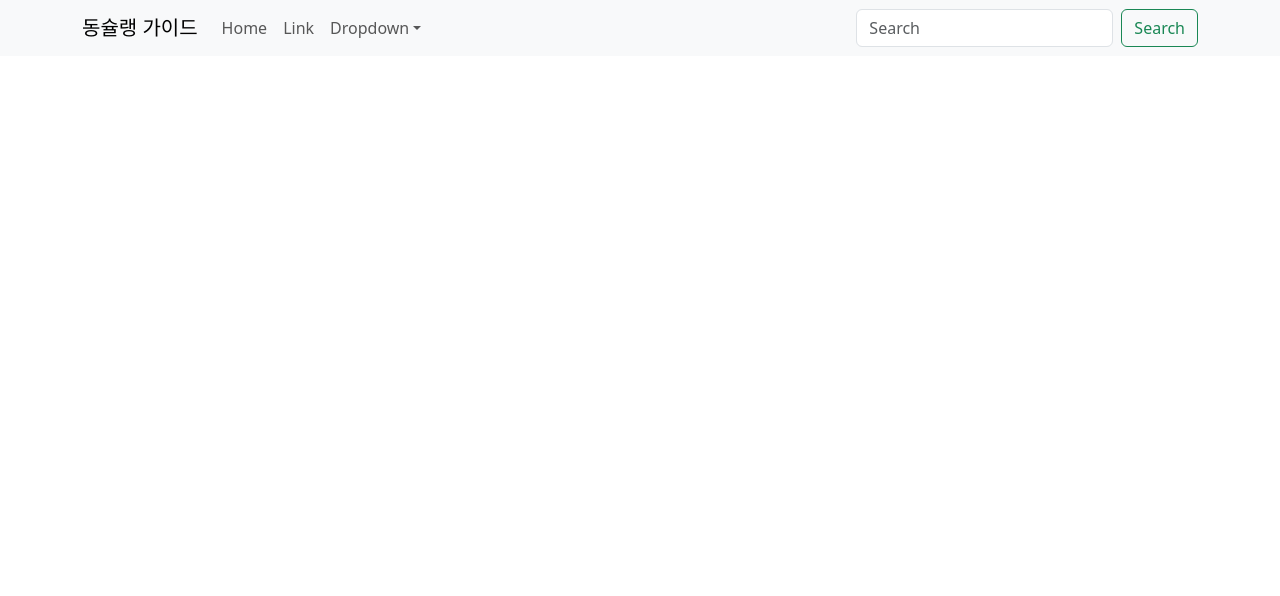
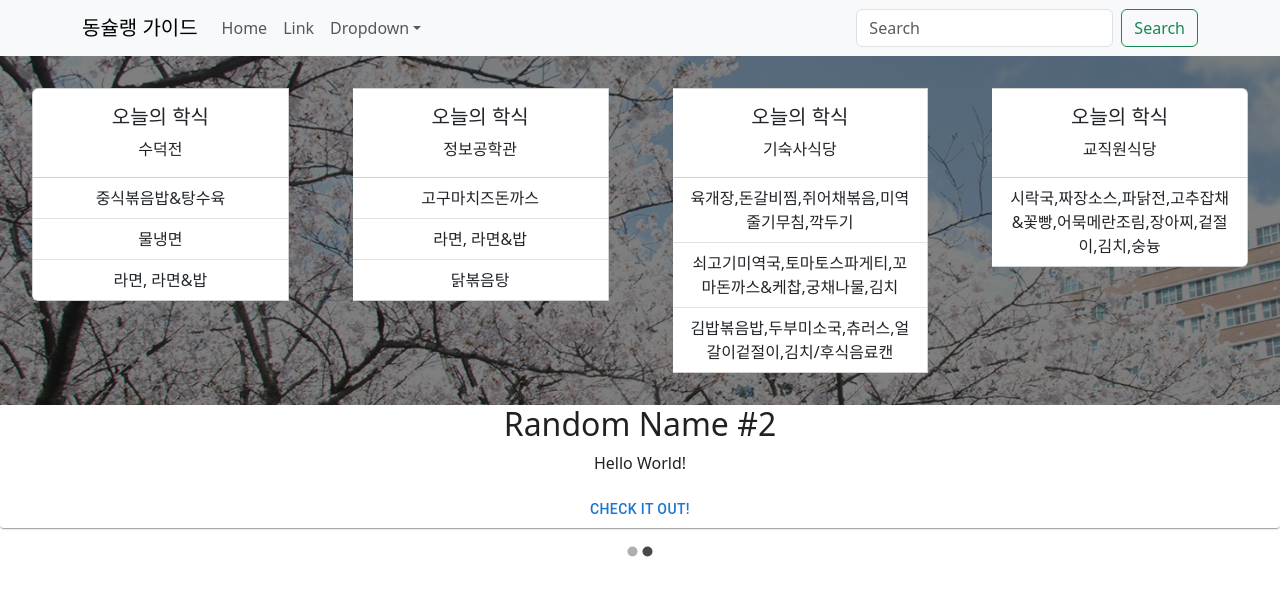
Before and after one commit to udwns310/dongchelin, a React (Create React App) app: page / in a window 1280 px wide. Shown: the top 596 px of the page. Built offline with nearby package versions, Linux system fonts and the light colour scheme.

Commit message:
오늘의 학식 카드, 캐로셀 예시

```diff
--- a/src/App.js
+++ b/src/App.js
@@ -1,47 +1,10 @@
 import './App.css';
-import 'bootstrap/dist/css/bootstrap.min.css';
-import Button from 'react-bootstrap/Button';
-import Container from 'react-bootstrap/Container';
-import Form from 'react-bootstrap/Form';
-import Nav from 'react-bootstrap/Nav';
-import Navbar from 'react-bootstrap/Navbar';
-import NavDropdown from 'react-bootstrap/NavDropdown';
+import Home from './home/home.js';
 
 function App() {
   return (
     <div className="App">
-      <Navbar expand="lg" className="bg-body-tertiary">
-      <Container>
-        <Navbar.Brand href="#home">동슐랭 가이드</Navbar.Brand>
-        <Navbar.Toggle aria-controls="basic-navbar-nav" />
-        <Navbar.Collapse id="basic-navbar-nav">
-          <Nav className="me-auto">
-            <Nav.Link href="#home">Home</Nav.Link>
-            <Nav.Link href="#link">Link</Nav.Link>
-            <NavDropdown title="Dropdown" id="basic-nav-dropdown">
-              <NavDropdown.Item href="#action/3.1">Action</NavDropdown.Item>
-              <NavDropdown.Item href="#action/3.2">
-                Another action
-              </NavDropdown.Item>
-              <NavDropdown.Item href="#action/3.3">Something</NavDropdown.Item>
-              <NavDropdown.Divider />
-              <NavDropdown.Item href="#action/3.4">
-                Separated link
-              </NavDropdown.Item>
-            </NavDropdown>
-          </Nav>
-          <Form className="d-flex">
-            <Form.Control
-              type="search"
-              placeholder="Search"
-              className="me-2"
-              aria-label="Search"
-            />
-            <Button variant="outline-success">Search</Button>
-          </Form>
-        </Navbar.Collapse>
-      </Container>
-    </Navbar>
+     <Home/>
     </div>
   );
 }
--- /dev/null
+++ b/src/Navibar.js
@@ -0,0 +1,49 @@
+import './App.css';
+import 'bootstrap/dist/css/bootstrap.min.css';
+import Button from 'react-bootstrap/Button';
+import Container from 'react-bootstrap/Container';
+import Form from 'react-bootstrap/Form';
+import Nav from 'react-bootstrap/Nav';
+import Navbar from 'react-bootstrap/Navbar';
+import NavDropdown from 'react-bootstrap/NavDropdown';
+
+function Navibar() {
+  return (
+    <div className="App">
+      <Navbar expand="lg" className="bg-body-tertiary">
+      <Container>
+        <Navbar.Brand href="#home">동슐랭 가이드</Navbar.Brand>
+        <Navbar.Toggle aria-controls="basic-navbar-nav" />
+        <Navbar.Collapse id="basic-navbar-nav">
+          <Nav className="me-auto">
+            <Nav.Link href="#home">Home</Nav.Link>
+            <Nav.Link href="#link">Link</Nav.Link>
+            <NavDropdown title="Dropdown" id="basic-nav-dropdown">
+              <NavDropdown.Item href="#action/3.1">Action</NavDropdown.Item>
+              <NavDropdown.Item href="#action/3.2">
+                Another action
+              </NavDropdown.Item>
+              <NavDropdown.Item href="#action/3.3">Something</NavDropdown.Item>
+              <NavDropdown.Divider />
+              <NavDropdown.Item href="#action/3.4">
+                Separated link
+              </NavDropdown.Item>
+            </NavDropdown>
+          </Nav>
+          <Form className="d-flex">
+            <Form.Control
+              type="search"
+              placeholder="Search"
+              className="me-2"
+              aria-label="Search"
+            />
+            <Button variant="outline-success">Search</Button>
+          </Form>
+        </Navbar.Collapse>
+      </Container>
+    </Navbar>
+    </div>
+  );
+}
+
+export default Navibar;
--- /dev/null
+++ b/src/home/Cards.js
@@ -0,0 +1,87 @@
+import Card from 'react-bootstrap/Card';
+import ListGroup from 'react-bootstrap/ListGroup';
+import CardGroup from 'react-bootstrap/CardGroup';
+import school from "./image/school.jpg"
+
+function Cards() {
+  var title = "오늘의 학식"
+  var location = ["수덕전", "정보공학관", "기숙사식당", "교직원식당"];
+  var suduck_menu = ["중식볶음밥&탕수육", "물냉면", "라면, 라면&밥"];
+  var jungbo_menu = ["고구마치즈돈까스", "라면, 라면&밥", "닭볶음탕"];
+  var domitory_menu = ["육개장,돈갈비찜,쥐어채볶음,미역줄기무침,깍두기", "쇠고기미역국,토마토스파게티,꼬마돈까스&케찹,궁채나물,김치", "김밥볶음밥,두부미소국,츄러스,얼갈이겉절이,김치/후식음료캔"];
+  var staff_menu = ["시락국,짜장소스,파닭전,고추잡채&꽃빵,어묵메란조림,장아찌,겉절이,김치,숭늉"];
+
+  const CardStyle = {
+    margin: '2rem',
+    height: '100%'
+  }
+  const divStyle = {
+    backgroundImage: `url(${school})`,
+    backgroundSize: 'cover',
+  }
+
+  return (
+    <div>
+      {/*수덕전*/}
+      <CardGroup style={divStyle}>
+      <Card style={CardStyle}>
+        <Card.Body>
+          <Card.Title>{title}</Card.Title>
+          <Card.Text>
+            {location[0]}
+          </Card.Text>
+        </Card.Body>
+        <ListGroup className="list-group-flush">
+          <ListGroup.Item>{suduck_menu[0]}</ListGroup.Item>
+          <ListGroup.Item>{suduck_menu[1]}</ListGroup.Item>
+          <ListGroup.Item>{suduck_menu[2]}</ListGroup.Item>
+        </ListGroup>
+      </Card>
+      {/*정보공학관*/}
+      <Card style={CardStyle}>
+        <Card.Body>
+          <Card.Title>{title}</Card.Title>
+          <Card.Text>
+          {location[1]}
+          </Card.Text>
+        </Card.Body>
+        <ListGroup className="list-group-flush">
+          <ListGroup.Item>{jungbo_menu[0]}</ListGroup.Item>
+          <ListGroup.Item>{jungbo_menu[1]}</ListGroup.Item>
+          <ListGroup.Item>{jungbo_menu[2]}</ListGroup.Item>
+        </ListGroup>
+      </Card>
+      {/*기숙사식당*/}
+      <Card style={CardStyle}>
+        <Card.Body>
+          <Card.Title>{title}</Card.Title>
+          <Card.Text>
+          {location[2]}
+          </Card.Text>
+        </Card.Body>
+        <ListGroup className="list-group-flush">
+          <ListGroup.Item>{domitory_menu[0]}</ListGroup.Item>
+          <ListGroup.Item>{domitory_menu[1]}</ListGroup.Item>
+          <ListGroup.Item>{domitory_menu[2]}</ListGroup.Item>
+        </ListGroup>
+      </Card>
+      {/*교직원식당*/}
+      <Card style={CardStyle}>
+        <Card.Body>
+          <Card.Title>{title}</Card.Title>
+          <Card.Text>
+          {location[3]}
+          </Card.Text>
+        </Card.Body>
+        <ListGroup className="list-group-flush">
+          <ListGroup.Item>{staff_menu[0]}</ListGroup.Item>
+
+        </ListGroup>
+      </Card>
+
+    </CardGroup>
+    </div>
+  );
+}
+
+export default Cards;
--- /dev/null
+++ b/src/home/Slide.js
@@ -0,0 +1,41 @@
+import React from 'react';
+import Carousel from 'react-material-ui-carousel'
+import { Paper, Button } from '@mui/material'
+
+function Example(props)
+{
+    var items = [
+        {
+            name: "Random Name #1",
+            description: "Probably the most random thing you have ever seen!"
+        },
+        {
+            name: "Random Name #2",
+            description: "Hello World!"
+        }
+    ]
+
+    return (
+        <Carousel>
+            {
+                items.map( (item, i) => <Item key={i} item={item} /> )
+            }
+        </Carousel>
+    )
+}
+
+function Item(props)
+{
+    return (
+        <Paper>
+            <h2>{props.item.name}</h2>
+            <p>{props.item.description}</p>
+
+            <Button className="CheckButton">
+                Check it out!
+            </Button>
+        </Paper>
+    )
+}
+
+export default Example;
--- /dev/null
+++ b/src/home/home.js
@@ -0,0 +1,15 @@
+import Navibar from '../Navibar.js';
+import Cards from './Cards.js';
+import Example from './Slide.js'
+
+function Home() {
+  return (
+    <div>
+     <Navibar/>
+     <Cards/>
+    <Example/>
+    </div>
+  );
+}
+
+export default Home;
--- a/src/index.js
+++ b/src/index.js
@@ -1,11 +1,11 @@
 import React from 'react';
-import ReactDOM from 'react-dom/client';
+import ReactDOM from 'react-dom';
 import './index.css';
 import App from './App';
 
-const root = ReactDOM.createRoot(document.getElementById('root'));
-root.render(
+ReactDOM.render(
   <React.StrictMode>
-    <App />
-  </React.StrictMode>
+    <App/>
+  </React.StrictMode>,
+  document.getElementById('root')
 );
```
Also changed, not shown: package.json (+6 -3 lines), src/home/image/school.jpg (added), 1 other file (tests, documents, lock files or other folders).
